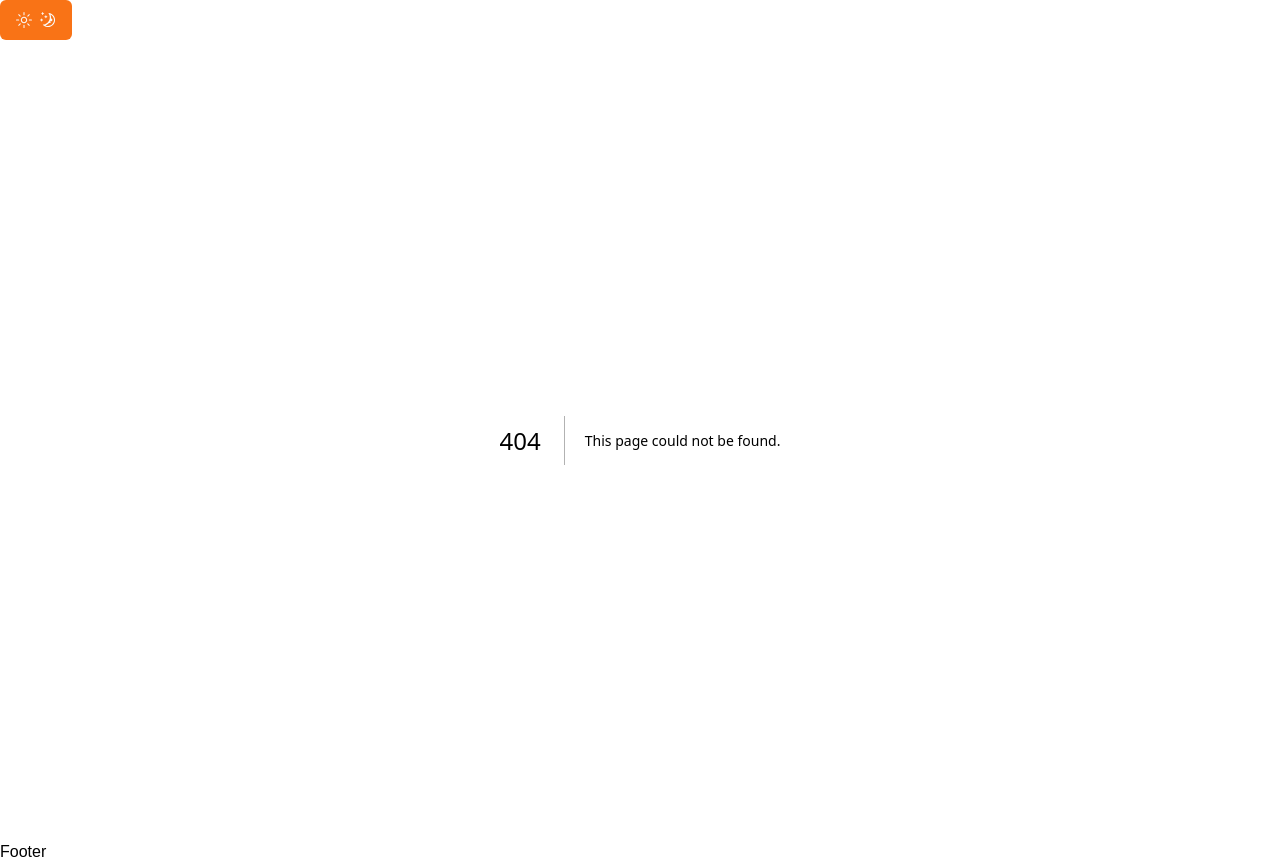
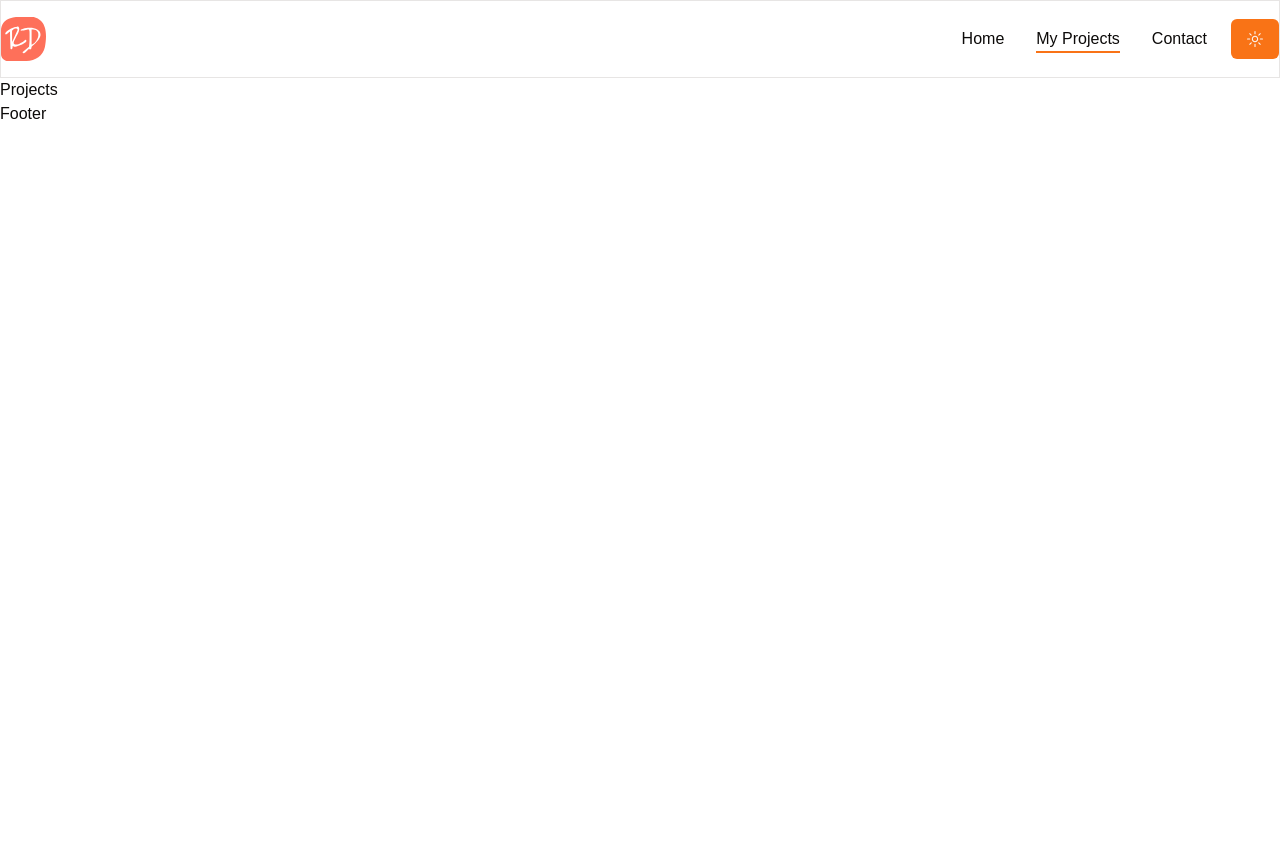
Before and after one commit to imran-binhasan/portfolio-v0, a Next.js app: page /projects in a window 1280 px wide. Before the commit this address had no page. After the commit the page ends 800 px from the top, so only its background shows below. Built offline with nearby package versions, Linux system fonts and the light colour scheme.

Commit message:
update header section and add hero section

```diff
--- /dev/null
+++ b/app/contact/page.jsx
@@ -0,0 +1,11 @@
+import React from 'react';
+
+const Contact = () => {
+    return (
+        <div>
+            Contact
+        </div>
+    );
+};
+
+export default Contact;
--- a/app/page.jsx
+++ b/app/page.jsx
@@ -1,9 +1,9 @@
-import Image from "next/image";
+import Hero from "@/components/Hero";
 
 export default function Home() {
   return (
-    <main>
-      Homepage
+    <main className="h-[1200px]">
+      <Hero/>
     </main>
   );
 }
--- /dev/null
+++ b/app/projects/page.jsx
@@ -0,0 +1,11 @@
+import React from 'react';
+
+const Projects = () => {
+    return (
+        <div>
+            Projects
+        </div>
+    );
+};
+
+export default Projects;
--- /dev/null
+++ b/app/template.jsx
@@ -0,0 +1,26 @@
+'use client';
+import useScrollProgress from "@/hooks/useScrollProgress";
+import { motion } from "framer-motion";
+
+// variants
+const variants = {
+    hidden: {opacity: 0},
+    enter: {opacity: 1},
+};
+
+const Template = ({children}) => {
+    const completion = useScrollProgress();
+    return <>
+           <motion.main variants={variants} initial='hidden' animate='enter'
+           transition={{
+            type:'linear',
+            delay:0.2,
+            duration:0.4}}
+            >
+            {children}
+            </motion.main>
+            <span style={{transform:`translateY(${completion-100}%)`}} className="fixed z-50 bg-primary w-1 top-0 right-0 bottom-0 transition-all duration-700"></span>
+        </>
+};
+
+export default Template;
--- a/components/Header.jsx
+++ b/components/Header.jsx
@@ -1,9 +1,46 @@
+"use client";
 import ThemeToggler from "./ThemeToggler";
-
+import Logo from "./Logo";
+import Nav from "./Nav";
+import MobileNav from "./MobileNav";
+import { useEffect, useState } from "react";
+import { usePathname } from "next/navigation";
 const Header = () => {
-    return (
-        <header><ThemeToggler/></header>
-    );
+  const [header, setHeader] = useState(false);
+  const pathname = usePathname();
+  useEffect(() => {
+    const scrollYPos = window.addEventListener("scroll", () => {
+      window.scrollY > 50 ? setHeader(true) : setHeader(false);
+    });
+    return () => window.removeEventListener("scroll", scrollYPos);
+  }, []);
+  return (
+    <header
+      className={`${
+        header
+          ? "py-3 bg-white shadow-lg dark:bg-accent"
+          : "py-4 dark:bg-transparent"
+      } sticky top-0 z-30 transition-all border
+      ${pathname === '/' && 'bg-[#fef9f5]'}`}
+    >
+      <div className="container mx-auto">
+        <div className="flex justify-between mx-auto items-center">
+          <Logo />
+          <div className="flex items-center gap-x-6">
+            <Nav
+              containerStyles="hidden xl:flex gap-x-8 items-center"
+              linkStyles="relative hover:text-primary transition:all"
+              underlineStyles="absolute left-0 top-full h-[2px] bg-primary w-full"
+            />
+            <ThemeToggler />
+            <div className="xl:hidden">
+              <MobileNav />
+            </div>
+          </div>
+        </div>
+      </div>
+    </header>
+  );
 };
 
 export default Header;
--- /dev/null
+++ b/components/Hero.jsx
@@ -0,0 +1,14 @@
+import { Button } from "./ui/button";
+import { Download, Send } from "lucide-react";
+import {
+  RiBriefcase4Fill,
+  RiTeamFill,
+  RiTodoFill,
+  RiArrowDownSLine,
+} from "react-icons/ri";
+
+const Hero = () => {
+  return <div></div>;
+};
+
+export default Hero;
--- /dev/null
+++ b/components/Logo.jsx
@@ -0,0 +1,11 @@
+import Link from "next/link";
+import Image from "next/image"
+const Logo = () => {
+    return (
+        <Link href={'/'}>
+            <Image src='/logo.svg' width={45} height={45} priority alt='logo'/>
+        </Link>
+    );
+};
+
+export default Logo;
--- /dev/null
+++ b/components/MobileNav.jsx
@@ -0,0 +1,11 @@
+import React from 'react';
+
+const MobileNav = () => {
+    return (
+        <div>
+            XX
+        </div>
+    );
+};
+
+export default MobileNav;
--- /dev/null
+++ b/components/Nav.jsx
@@ -0,0 +1,40 @@
+import { motion } from "framer-motion";
+import Link from "next/link";
+import { usePathname } from "next/navigation";
+
+const links = [
+  { path: "/", name: "Home" },
+  { path: "/projects", name: "My Projects" },
+  { path: "/contact", name: "Contact" },
+];
+
+const Nav = ({ containerStyles, linkStyles, underlineStyles }) => {
+  const path = usePathname();
+
+  return (
+    <nav className={`${containerStyles}`}>
+      {links.map((link, index) => {
+        return (
+          <Link
+            className={`capitalize ${linkStyles}`}
+            href={link.path}
+            key={index}
+          >
+            {link.path == path && (
+              <motion.span
+                initial={{ y: "-100" }}
+                animate={{ y: 0 }}
+                transition={{ type: "tween" }}
+                layoutId="underline"
+                className={`${underlineStyles}`}
+              />
+            )}
+            {link.name}
+          </Link>
+        );
+      })}
+    </nav>
+  );
+};
+
+export default Nav;
--- a/components/ThemeToggler.jsx
+++ b/components/ThemeToggler.jsx
@@ -7,9 +7,9 @@ const ThemeToggler = () => {
     const {theme, setTheme} = useTheme();
     return (
         <div>
-            <Button>
-                <SunIcon/>
-                <MoonIcon/>
+            <Button onClick={()=> setTheme(theme === 'dark' ? 'light': 'dark')}>
+                <SunIcon className="h-[1.2rem] w-[1.2rem] rotate-0 scale-100 transition-all dark:rotate-90 dark:scale-0"/>
+                <MoonIcon className="absolute h-[1.2rem] w-[1.2rem] rotate-90 scale-0 transition-all dark:rotate-0 dark:scale-100"/>
             </Button>
         </div>
     );
--- /dev/null
+++ b/hooks/useScrollProgress.jsx
@@ -0,0 +1,22 @@
+import { useEffect, useState } from "react";
+
+const useScrollProgress = () => {
+  const [completion, setCompletion] = useState(0);
+  useEffect(() => {
+    const updateScrollCompletion = () => {
+      const currentProgress = window.scrollY;
+      const scrollHeight = document.body.scrollHeight - window.innerHeight;
+      if (scrollHeight) {
+        setCompletion(Number(currentProgress / scrollHeight).toFixed(2) * 100);
+      }
+    };
+    // event
+    window.addEventListener('scroll',updateScrollCompletion)
+    return ()=> window.removeEventListener('scroll',updateScrollCompletion)
+  }, []);
+
+
+  return completion;
+};
+
+export default useScrollProgress;
```
